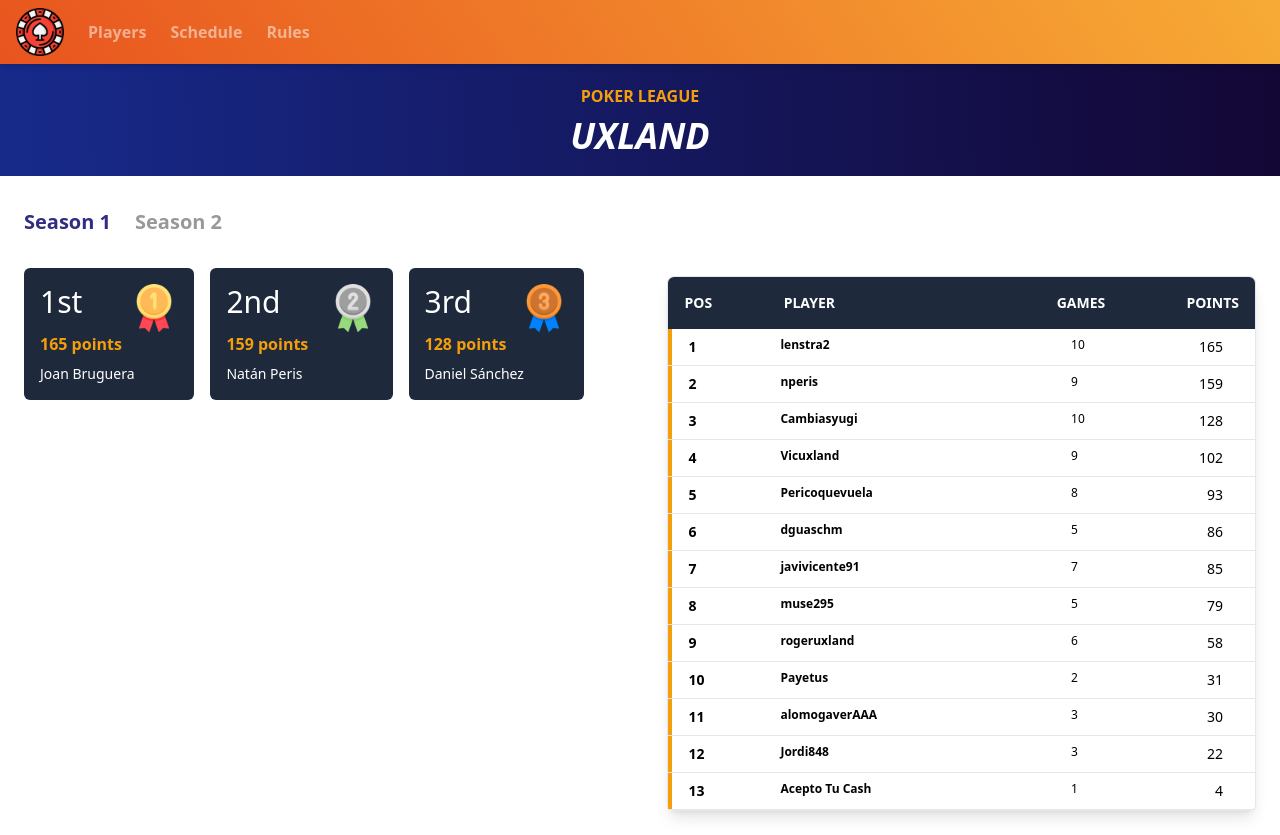
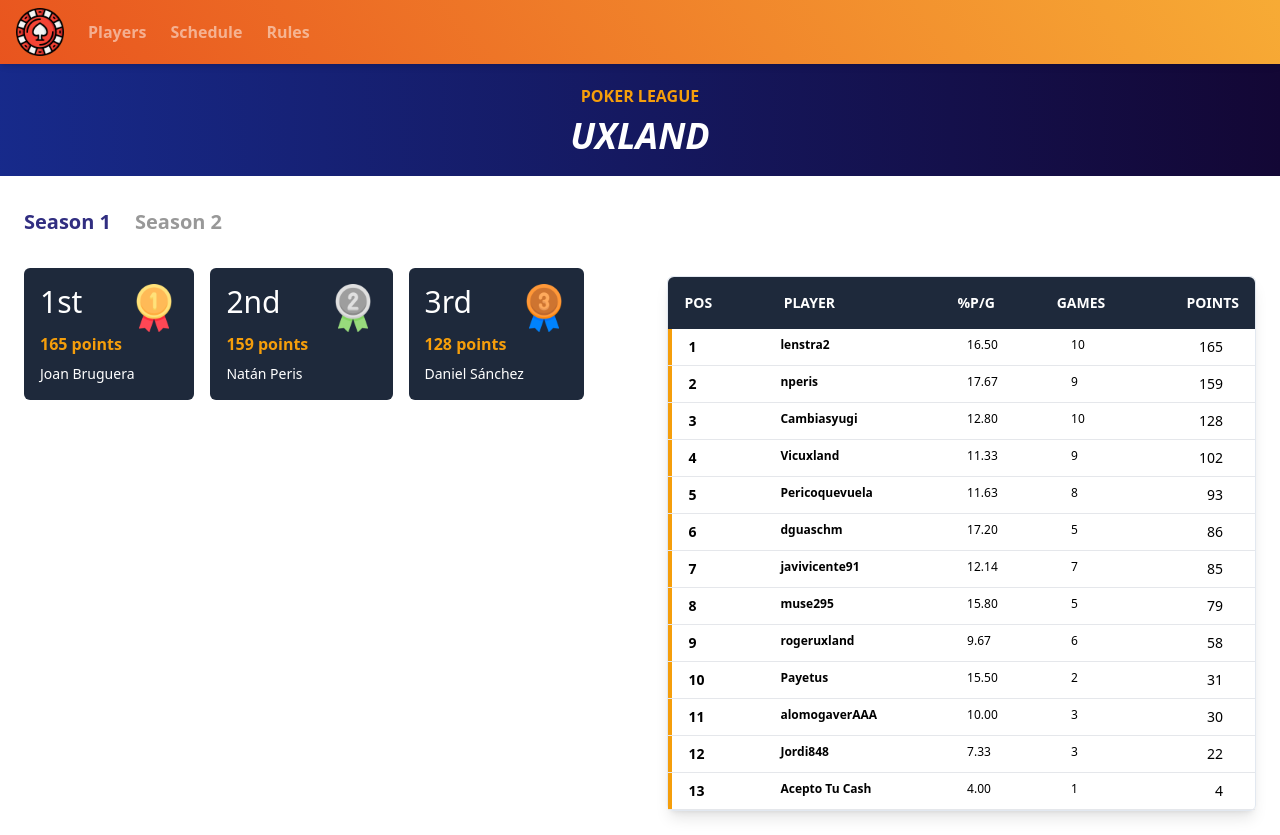
Before and after one commit to dguasch89/poker-league, a React (Vite) app: page / in a window 1280 px wide. Built offline with nearby package versions, Linux system fonts and the light colour scheme.

Commit message:
add points per game

```diff
--- a/src/UI/components/Standings.tsx
+++ b/src/UI/components/Standings.tsx
@@ -2,6 +2,7 @@ import {IPlayer} from '../../domain/interfaces';
 import {
   getPlayerSeasonGamesCount,
   getPlayerSeasonPoints,
+  getPlayerSeasonPointsPerGamePercentage,
   sortPlayersByTotalSeasonPointsDesc,
 } from '../../domain/utils';
 import {usePlayersStore} from '../../state/players';
@@ -18,6 +19,7 @@ export function Standings(props: StandingsProps) {
       <div className="grid grid-cols-standings gap-4 bg-slate-800 p-4 rounded-t-md">
         <div className="font-bold uppercase text-white text-sm">POS</div>
         <div className="font-bold uppercase text-white text-sm">PLAYER</div>
+        <div className="font-bold uppercase text-white text-sm">%P/G</div>
         <div className="font-bold uppercase text-white text-sm">GAMES</div>
         <div className="font-bold uppercase text-white text-sm text-right">POINTS</div>
       </div>
@@ -28,6 +30,9 @@ export function Standings(props: StandingsProps) {
               {index + 1}
             </div>
             <div className="text-xs font-bold p-2">{player.nickname}</div>
+            <div className="text-xs p-2">
+              {getPlayerSeasonPointsPerGamePercentage(props.season, player.id)}
+            </div>
             <div className="text-xs p-2">{getPlayerSeasonGamesCount(props.season, player.id)}</div>
             <div className="text-sm p-2 text-right pr-8">
               {getPlayerSeasonPoints(props.season, player.id)}
--- a/src/domain/utils.ts
+++ b/src/domain/utils.ts
@@ -39,6 +39,11 @@ export const getPlayerSeasonGamesCount = (seasonId: number, playerId: number) =>
   }, 0);
   return totalGames;
 };
+export const getPlayerSeasonPointsPerGamePercentage = (seasonId: number, playerId: number) => {
+  const totalSeasonPoints = getPlayerSeasonPoints(seasonId, playerId);
+  const totalSeasonGames = getPlayerSeasonGamesCount(seasonId, playerId);
+  return (totalSeasonPoints / totalSeasonGames).toFixed(2);
+};
 
 export const sortPlayersByTotalSeasonPointsDesc = (seasonId: number, players: IPlayer[]) => {
   return players
--- a/tailwind.config.cjs
+++ b/tailwind.config.cjs
@@ -5,7 +5,7 @@ module.exports = {
     extend: {
       gridTemplateColumns: {
         // Complex site-specific column configuration
-        standings: '15% 1fr 15% 15%',
+        standings: '15% 1fr 15% 15% 15%',
       },
     },
   },
```
